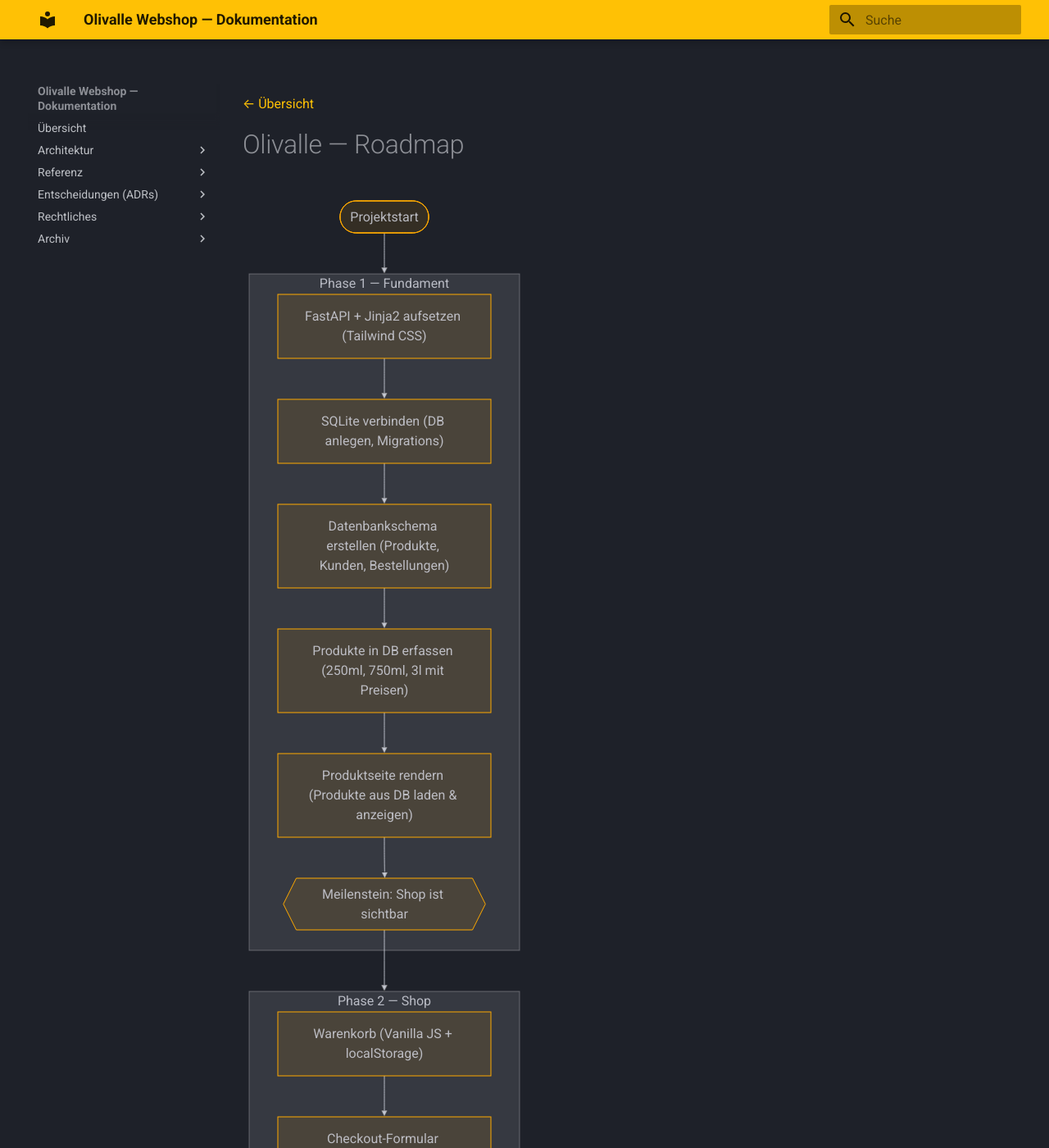
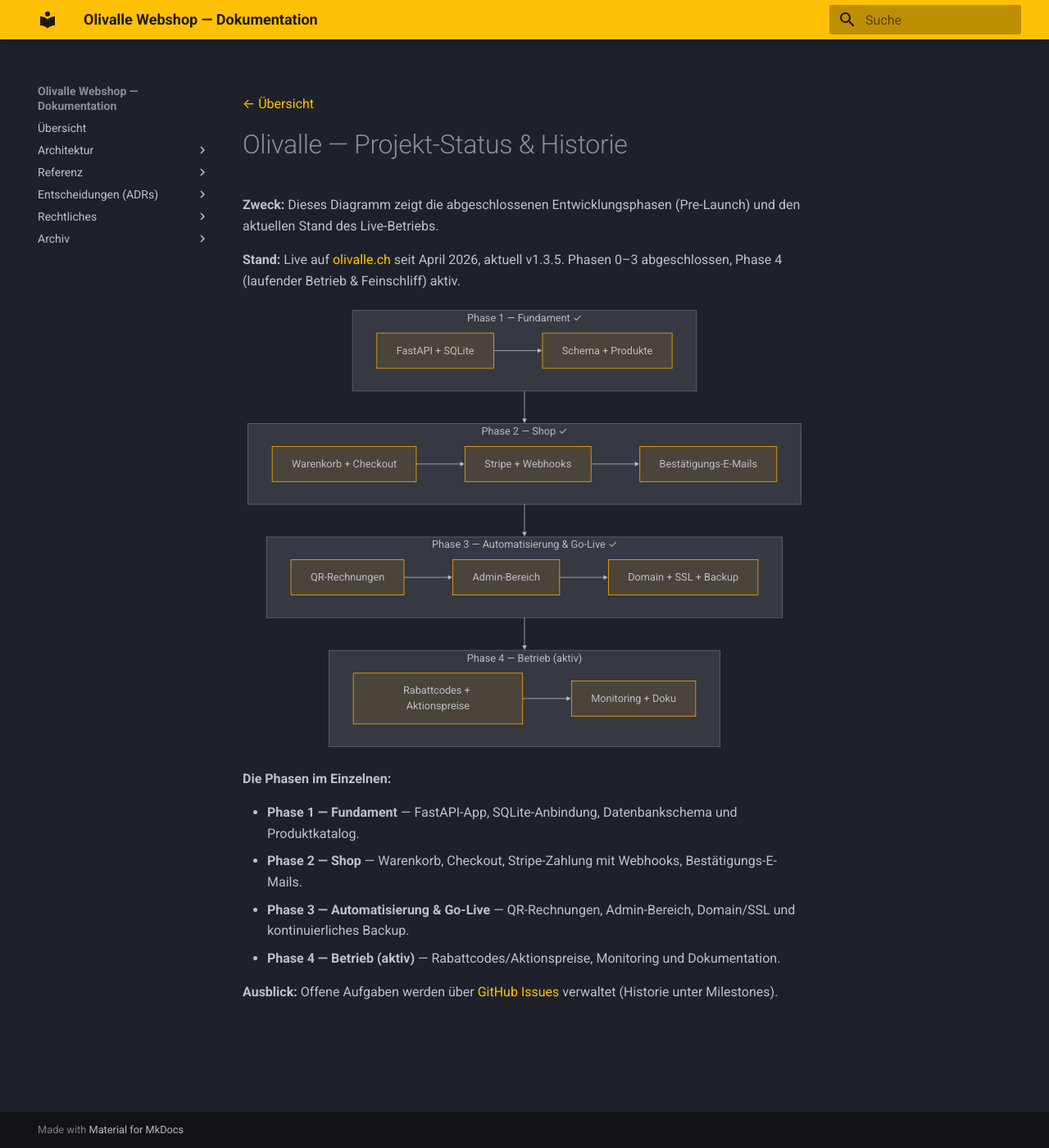
Before and after one commit to konstantinniedermann/olivalle-webshop, an MkDocs documentation site: the page built from docs/projekt-status.md, in a window 1280 px wide and 1400 px high. Shown: the whole window at 82% size. Built offline with MkDocs 1.6.1 and Material for MkDocs 9.7.7, drawn with Linux system fonts in a browser that asks for light colours.

Commit message:
docs: roadmap zu Projekt-Status & Historie umbauen (Phasen abgeschlossen)
Co-Authored-By: Claude Opus 4.8 (1M context) <noreply@anthropic.com>

````diff
--- a/docs/projekt-status.md
+++ b/docs/projekt-status.md
@@ -1,47 +1,33 @@
 [← Übersicht](index.md)
 
-# Olivalle — Roadmap
+# Olivalle — Projekt-Status & Historie
+
+**Zweck:** Dieses Diagramm zeigt die abgeschlossenen Entwicklungsphasen (Pre-Launch) und den aktuellen Stand des Live-Betriebs.
+
+**Stand:** Live auf [olivalle.ch](https://olivalle.ch) seit April 2026, aktuell v1.3.5. Phasen 0–3 abgeschlossen, Phase 4 (laufender Betrieb & Feinschliff) aktiv.
 
 ```mermaid
 graph TD
-    START(["Projektstart"]) --> P1
+    subgraph P1["Phase 1 — Fundament ✓"]
+        A1["FastAPI + SQLite"] --> A2["Schema + Produkte"]
+    end
+    subgraph P2["Phase 2 — Shop ✓"]
+        B1["Warenkorb + Checkout"] --> B2["Stripe + Webhooks"] --> B3["Bestätigungs-E-Mails"]
+    end
+    subgraph P3["Phase 3 — Automatisierung & Go-Live ✓"]
+        C1["QR-Rechnungen"] --> C2["Admin-Bereich"] --> C3["Domain + SSL + Backup"]
+    end
+    subgraph P4["Phase 4 — Betrieb (aktiv)"]
+        D1["Rabattcodes + Aktionspreise"] --> D2["Monitoring + Doku"]
+    end
+    P1 --> P2 --> P3 --> P4
+```
 
-    subgraph P1["Phase 1 — Fundament"]
-        direction TB
-        p1a["FastAPI + Jinja2 aufsetzen (Tailwind CSS)"]
-        p1b["SQLite verbinden (DB anlegen, Migrations)"]
-        p1c["Datenbankschema erstellen (Produkte, Kunden, Bestellungen)"]
-        p1d["Produkte in DB erfassen (250ml, 750ml, 3l mit Preisen)"]
-        p1e["Produktseite rendern (Produkte aus DB laden & anzeigen)"]
-        M1{{"Meilenstein: Shop ist sichtbar"}}
+**Die Phasen im Einzelnen:**
 
-        p1a --> p1b --> p1c --> p1d --> p1e --> M1
-    end
+- **Phase 1 — Fundament** — FastAPI-App, SQLite-Anbindung, Datenbankschema und Produktkatalog.
+- **Phase 2 — Shop** — Warenkorb, Checkout, Stripe-Zahlung mit Webhooks, Bestätigungs-E-Mails.
+- **Phase 3 — Automatisierung & Go-Live** — QR-Rechnungen, Admin-Bereich, Domain/SSL und kontinuierliches Backup.
+- **Phase 4 — Betrieb (aktiv)** — Rabattcodes/Aktionspreise, Monitoring und Dokumentation.
 
-    subgraph P2["Phase 2 — Shop"]
-        direction TB
-        p2a["Warenkorb (Vanilla JS + localStorage)"]
-        p2b["Checkout-Formular (Adresse, Versandart wählen)"]
-        p2c["Bestellung in DB speichern (POST /bestellung via FastAPI)"]
-        p2d["Stripe Checkout Integration (Kreditkarte + Twint)"]
-        p2e["Stripe Webhook (Bestellstatus auf bezahlt setzen)"]
-        p2f["Bestellbestätigung per E-Mail (Brevo)"]
-        M2{{"Meilenstein: Erste echte Bestellung möglich"}}
-
-        p2a --> p2b --> p2c --> p2d --> p2e --> p2f --> M2
-    end
-
-    subgraph P3["Phase 3 — Automatisierung"]
-        direction TB
-        p3a["QR-Rechnung generieren (swiss-qr-bill, PDF-Download)"]
-        p3b["Automatisierte Rechnungsstellung (nach Bestellung)"]
-        p3c["Admin-Bereich (Bestellübersicht, Status verwalten)"]
-        p3d["SSL erneuern & Domain konfigurieren (olivalle.ch, vor Launch)"]
-        M3{{"Meilenstein: Produktivbetrieb"}}
-
-        p3a --> p3b --> p3c --> p3d --> M3
-    end
-
-    M1 --> P2
-    M2 --> P3
-```
+**Ausblick:** Offene Aufgaben werden über [GitHub Issues](https://github.com/konstantinniedermann/olivalle-webshop/issues) verwaltet (Historie unter Milestones).
````
